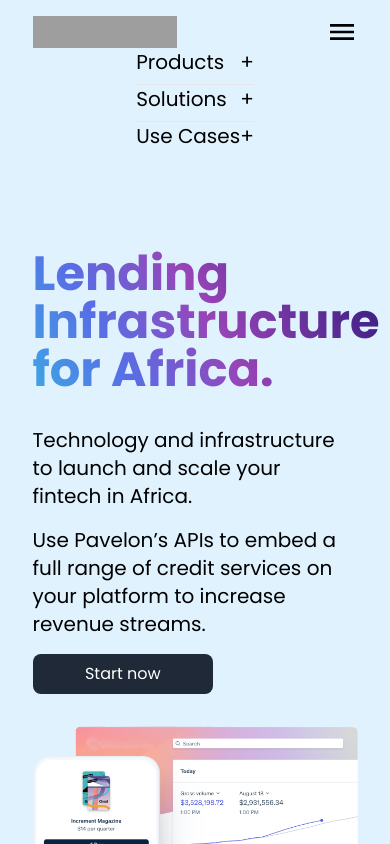
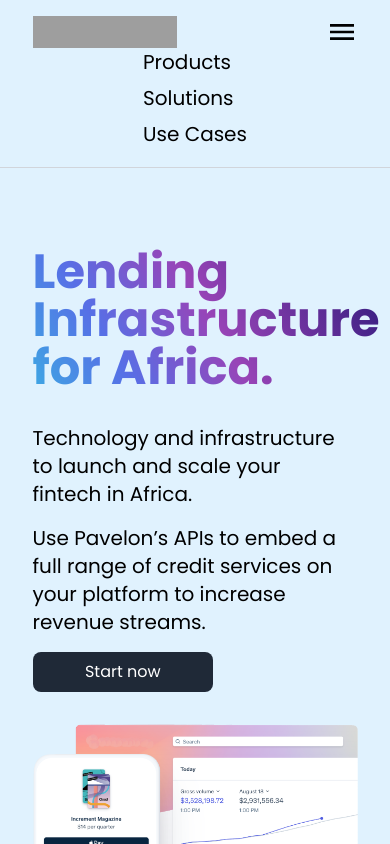
Before and after one commit to EllisOtoo/pavelonv2, a Next.js app: page / in a window 390 px wide. Both pictures are taken after a click on the element 341 px from the left and 32 px from the top of the page. Shown: the top 844 px of the page. Built offline with nearby package versions, Linux system fonts and the light colour scheme; grey boxes are pictures that could not be loaded; what react-swipeable-views-utils would draw is missing.

Commit message:
Image worked on to remove padding from cc top in fully Integrated component

```diff
--- a/components/atoms/MenuItem.tsx
+++ b/components/atoms/MenuItem.tsx
@@ -57,7 +57,7 @@
 
       onMouseLeave={collapse}
     >
-      {menu.title} {matches ? <span ref={spanIconRef}>+</span> : null}
+      {menu.title}
     </li>
   );
 }
--- a/components/molecules/MenuList.tsx
+++ b/components/molecules/MenuList.tsx
@@ -13,7 +13,7 @@
     <ul
       ref={ref}
       className={`flex flex-col gap-2 md:gap-12 ${
-        underline ? "divide-y" : ""
+        underline ? "" : ""
       } md:flex-row md:gap-12${styles.fadeIn}`}
     >
       {list.map((menu) => (
--- a/components/organism/FullyIntegrated.tsx
+++ b/components/organism/FullyIntegrated.tsx
@@ -13,7 +13,7 @@
   useEffect(() => {}, []);
 
   return (
-    <div className="w-full md:flex md:flex-col md:justify-center bg-gray-100 py-12 md:min-h-screen md:py-32">
+    <div className="w-full md:flex md:flex-col md:justify-center bg-gray-50 py-12 md:min-h-screen md:py-32">
       <div className="w-10/12 m-auto">
         {/* BLOCKS STARTS HERE */}
 
--- a/components/organism/NavBar.tsx
+++ b/components/organism/NavBar.tsx
@@ -24,10 +24,8 @@
   const testRef = useRef(null);
   const menuList = useRef(null);
 
-  const { setShowSubNav, showSubNav, showDropDown, setShowDropDown } =
+  const { setShowSubNav, showSubNav, showDropDown, setShowDropDown, matches } =
     useContext(IndexContext);
-
-  const matches = useMediaQuery("(max-width:600px)");
 
   const MenuListComponent = (
     <MenuList
@@ -83,7 +81,9 @@
         }`,
         transition: "height 0.3s",
       }}
-      className="bg-sky-100 py-4"
+      className={`${
+        matches ? "bg-sky-100" : "bg-sky-100"
+      } py-4  border-b border-gray-300 md:border-none`}
     >
       <div
         onMouseOver={(e) => {
@@ -96,7 +96,7 @@
       >
         <div className="flex w-full justify-between">
           <SiteLogo />
-          {!!matches ? (
+          {matches ? (
             <span
               onClick={() => {
                 if (matches) {
```
Also changed, not shown: public/fullyIntegrated/middleImage_2_top.7013319b.png.
